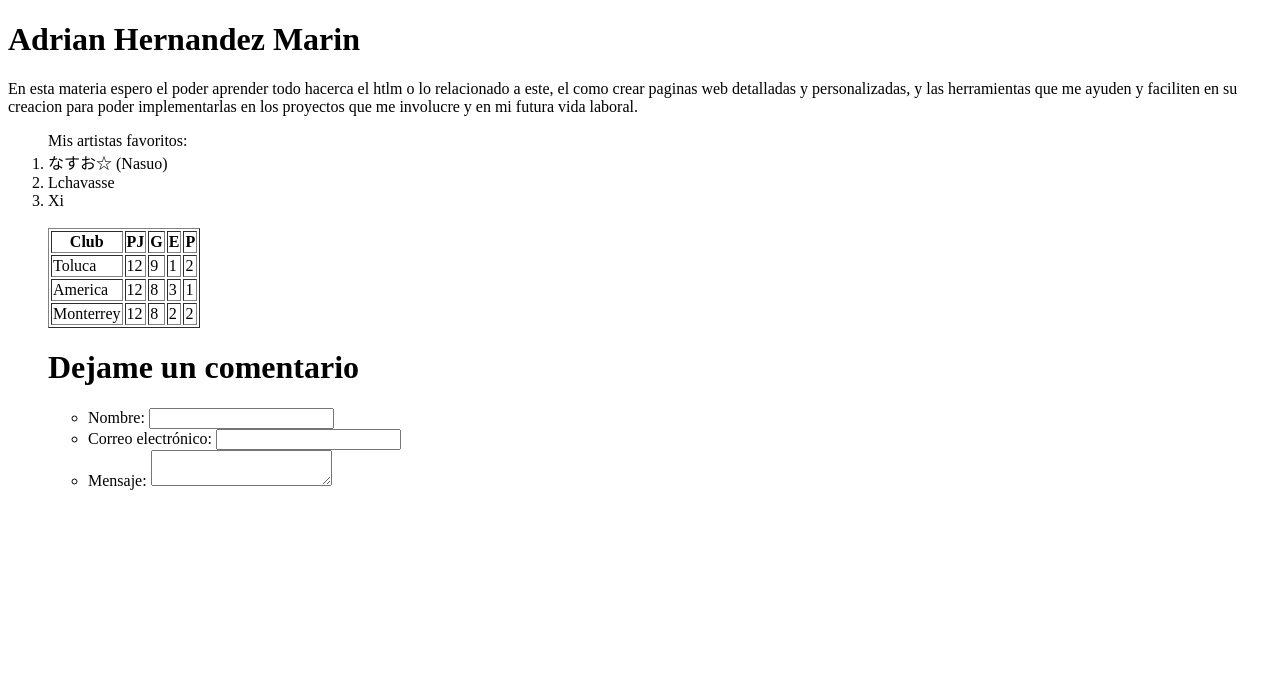
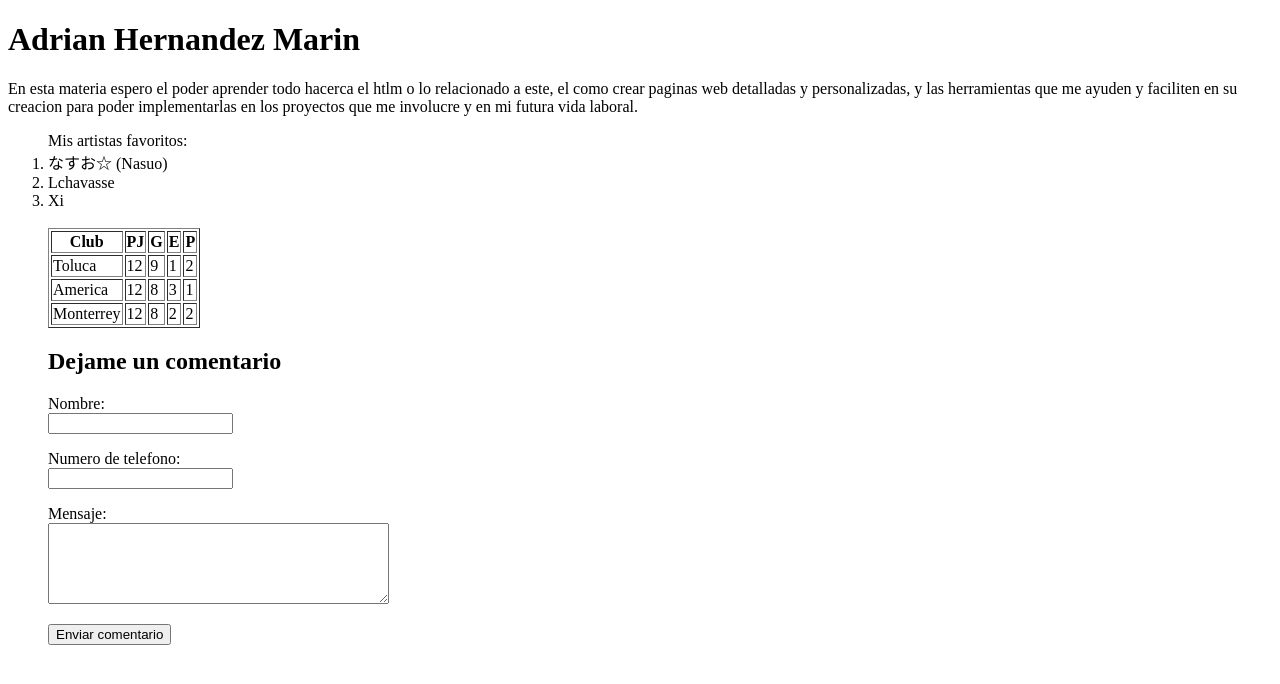
Before and after one commit to LeAdrisP/Practica-de-pagina, a plain HTML site: page index.html in a window 1280 px wide. Drawn offline with Linux system fonts and the light colour scheme.

Commit message:
Update index.html Commentary
Se agrego la opcion de dejar comentarios a la pagina

```diff
--- a/index.html
+++ b/index.html
@@ -48,20 +48,25 @@
   </tr>
 </table>
 
-<h1>Dejame un comentario</h1>
-<form action="/my-handling-form-page" method="post">
-  <ul>
-    <li>
-      <label for="name">Nombre:</label>
-      <input type="text" id="name" name="user_name" />
-    </li>
-    <li>
-      <label for="mail">Correo electrónico:</label>
-      <input type="email" id="mail" name="user_mail" />
-    </li>
-    <li>
-      <label for="msg">Mensaje:</label>
-      <textarea id="msg" name="user_message"></textarea>
-    </li>
-  </ul>
-</form>
+  <h2>Dejame un comentario</h2>
+
+  <form action="/my-handling-form-page" method="post">
+    <p>
+      <label for="name">Nombre:</label><br>
+      <input type="text" id="name" name="user_name">
+    </p>
+
+    <p>
+      <label for="mail">Numero de telefono:</label><br>
+      <input type="email" id="mail" name="user_mail">
+    </p>
+
+    <p>
+      <label for="msg">Mensaje:</label><br>
+      <textarea id="msg" name="user_message" rows="5" cols="40"></textarea>
+    </p>
+
+    <p>
+      <input type="submit" value="Enviar comentario">
+    </p>
+  </form>
```
